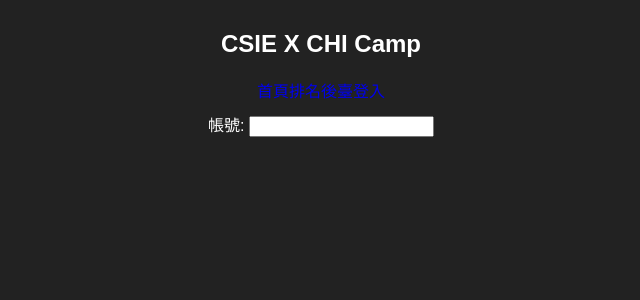
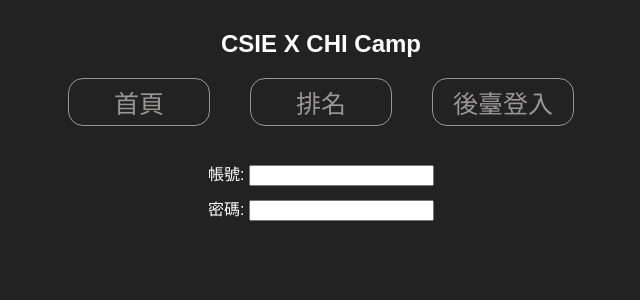
Before and after one commit to CCUCSIE110/rpg, a PHP site: page /login.html in a window 1280 px wide. Shown: the top 300 px of the page, without its empty margins (319-959 px from the left). Run offline with PHP 8.4, Linux system fonts and the light colour scheme; some libraries are stand-ins or nearby versions.

Commit message:
modify css again

```diff
--- a/CSS/main.css
+++ b/CSS/main.css
@@ -42,23 +42,23 @@ nav {
   display: flex;
   -webkit-box-pack: center;
   -ms-flex-pack: center;
-  justify-content: center; }
-
-.nav-a {
+  justify-content: center;
+  margin-bottom: 2%; }
+  nav .nav-a {
+    color: rgba(231, 226, 226, 0.6);
     border-radius: 15px;
-  color: rgba(231, 226, 226, 0.6);
     font-size: 25px;
-  margin: 10px;
-  padding: 5px 10px;
-  min-width: 35%;
+    margin: 0 20px;
+    padding: 5px 15px;
+    width: 110px;
     text-align: center;
     -webkit-box-align: center;
     -ms-flex-align: center;
     align-items: center;
     border: 1px solid rgba(231, 226, 226, 0.6); }
-.nav-a:hover {
-  color: #e7e2e2;
-  border: 1px solid #e7e2e2; }
+    nav .nav-a:hover {
+      border: 1px solid #e7e2e2;
+      color: #e7e2e2; }
 
 .nav_highlight {
   border: 1px solid #e7e2e2; }
--- a/login.html
+++ b/login.html
@@ -15,18 +15,21 @@
         <h2>CSIE X  CHI Camp</h2>
       </header>
       <nav>
-          <a href="index.html">首頁</a>
-          <a href="rank.html">排名</a>
-          <a href="login.html">後臺登入</a>
+          <a class="nav-a" href="index.html">首頁</a>
+          <a class="nav-a" href="rank.html">排名</a>
+          <a class="nav-a" href="login.html">後臺登入</a>
       </nav>
       <div class="login">
         <form action="login.php">
           <div class="entry">
             <span class="label label-default">帳號:</span>
-            <input type="text" name="user" value="">
-
+            <input type="text" name="username" value="">
           </div>
-        </form>
+          <div class="entry">
+            <span class="label label-default">密碼:</span>
+            <input type="password" name="passwd" value="">
+          </div>
+      </form>
       </div>
     </div>
 
```
Lines whose indentation alone changed are shown as unchanged.
